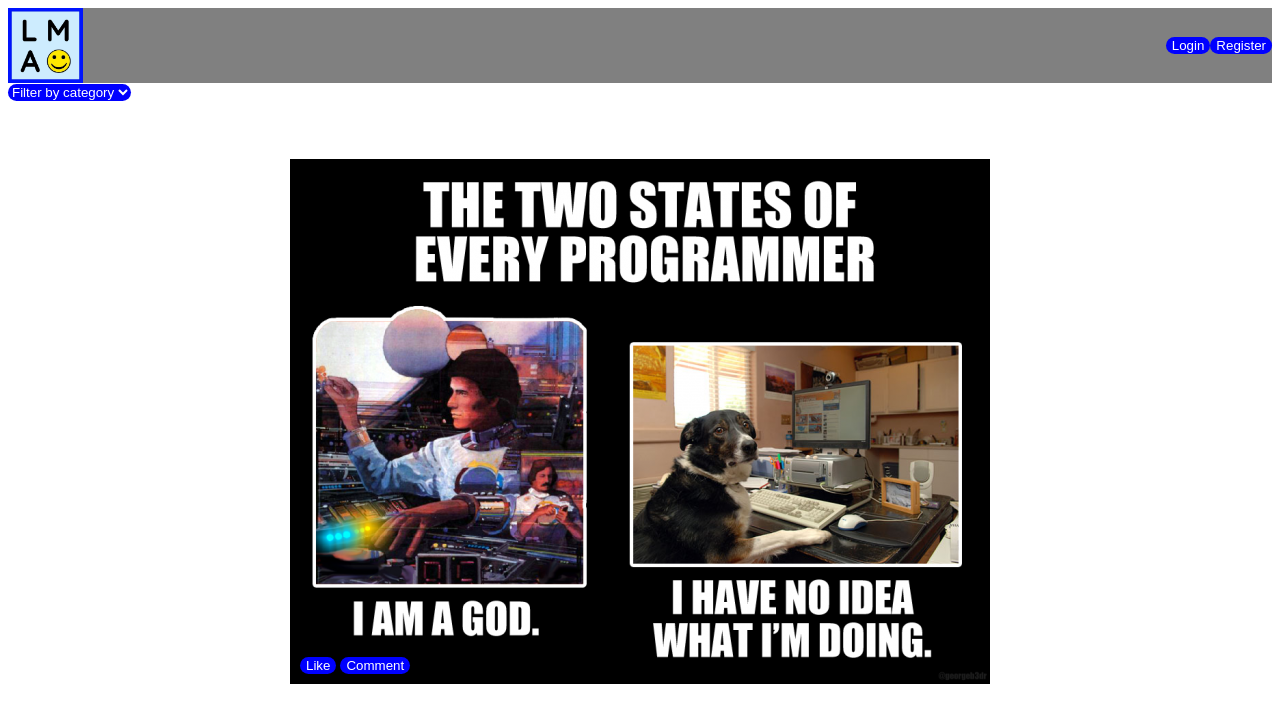
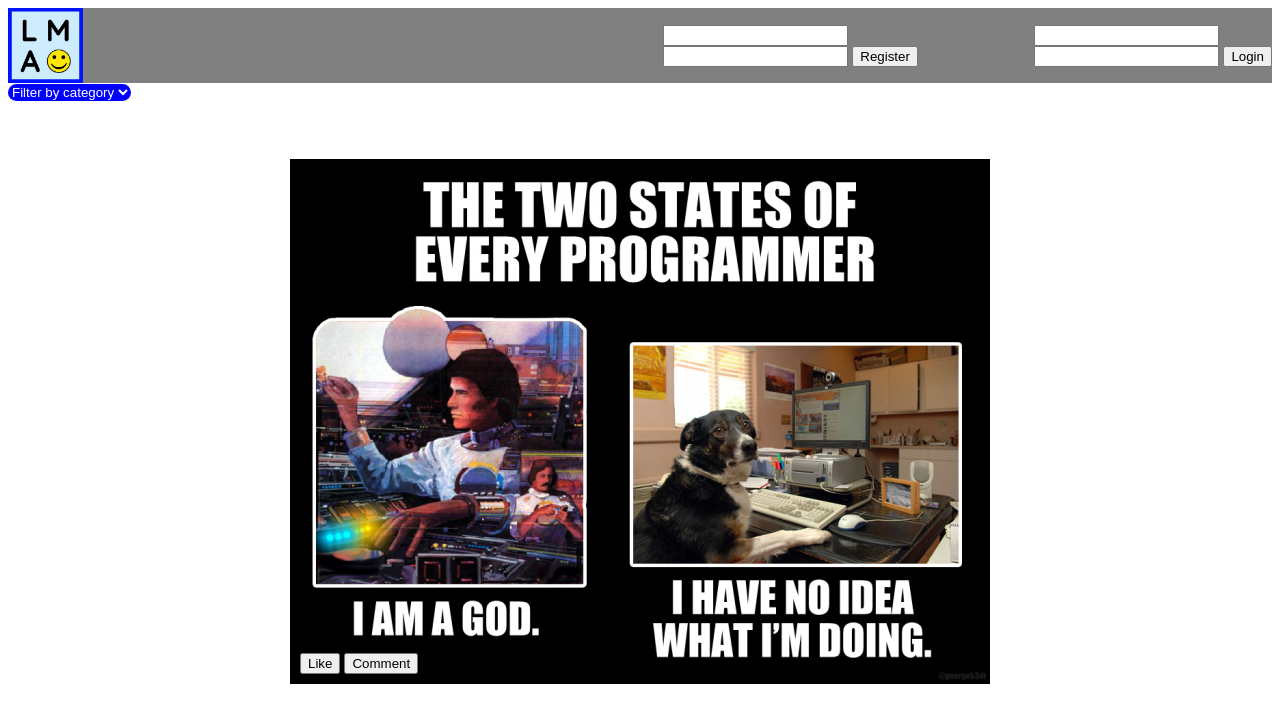
Before and after one commit to ZhuWinson/CSE312-2024-Project, a Flask app: page / in a window 1280 px wide. Shown: the top 723 px of the page. Run offline with Flask 3, Linux system fonts and the light colour scheme.

Commit message:
HTML Login and Registration Forms rewritten. Account database and login and register basic functions (no security yet and no auth cookies)

```diff
--- a/server.py
+++ b/server.py
@@ -1,4 +1,5 @@
-from flask import Flask, redirect, url_for, render_template
+from flask import Flask, redirect, url_for, render_template, request
+from util.accounts import register, login, accountCollection
 
 app = Flask(__name__)
 
@@ -7,24 +8,29 @@ app = Flask(__name__)
 def homehtml():
     return render_template("index.html")
 
-# if "filename" exists respond with contents of "filename"
-# else respond with 404 not found
-#
-# possibly simplify this by only serving one image?
-#
-@app.route("/templates/image/<filename>")
-def route_image(filename):
-    return render_template(filename)
+@app.route("/register", methods=["POST"])
+def registerForm():
+    username = request.form.get("username")
+    password = request.form.get("password")
+    return register(username, password)
 
-# respond with "style.css" contents
-@app.route("/templates/style.css")
-def route_css():
-    return render_template("style.css")
+@app.route("/login", methods=["POST"])
+def loginForm():
+    username = request.form.get("username")
+    password = request.form.get("password")
+    return login(username, password)
 
-# respond with "index.js" contents
-@app.route("/templates/index.js")
-def route_js():
-    return render_template("index.js")
+@app.route("/rTest")
+def rTest():
+    return f"<p> Registered </p>"
+
+@app.route("/lTest")
+def lTest():
+    return f"<p> Logged In </p>"
+
+@app.route("/invalid")
+def invalid():
+    return "<p> Something broke </p>"
 
 if __name__ == "__main__":
     app.run(host="0.0.0.0", port=8080, debug=True)
--- a/templates/index.html
+++ b/templates/index.html
@@ -19,8 +19,29 @@
         <img src="/static/image/lmao_logo.jpg" alt="Trending Image" class = "logo_image">
     </div>
     <div class = "log_container">
-        <button id = "Log_button">Login</button>
-        <button id = "Log_button">Register</button>
+        Register:
+        <form action="/register" method="post" enctype="application/x-www-form-urlencoded" class="logins">
+            <label>Username:
+                <input type="text" name="username"/>
+            </label>
+            <br/>
+            <label>Password:&nbsp;
+                <input type="password" name="password">
+            </label>
+            <input type="submit" value="Register">
+        </form>
+
+        Login:
+        <form action="/login" method="post" enctype="application/x-www-form-urlencoded" class="logins">
+            <label>Username:
+                <input type="text" name="username"/>
+            </label>
+            <br/>
+            <label>Password:&nbsp;
+                <input type="password" name="password">
+            </label>
+            <input type="submit" value="Login">
+        </form>
     </div>
 
 </div>
@@ -50,8 +71,8 @@
         <img id="feedImage" src="/static/image/meme1.png" alt="Feed Image">
 
         <div class = "interact">
-            <button id = "int_button">Like</button>
-            <button id = "int_button">Comment</button>
+            <button id = "like_button">Like</button>
+            <button id = "comment_button">Comment</button>
         </div>
     </div>
     </div>
```
Also changed, not shown: util/accounts.py (added, +66 -0 lines).
